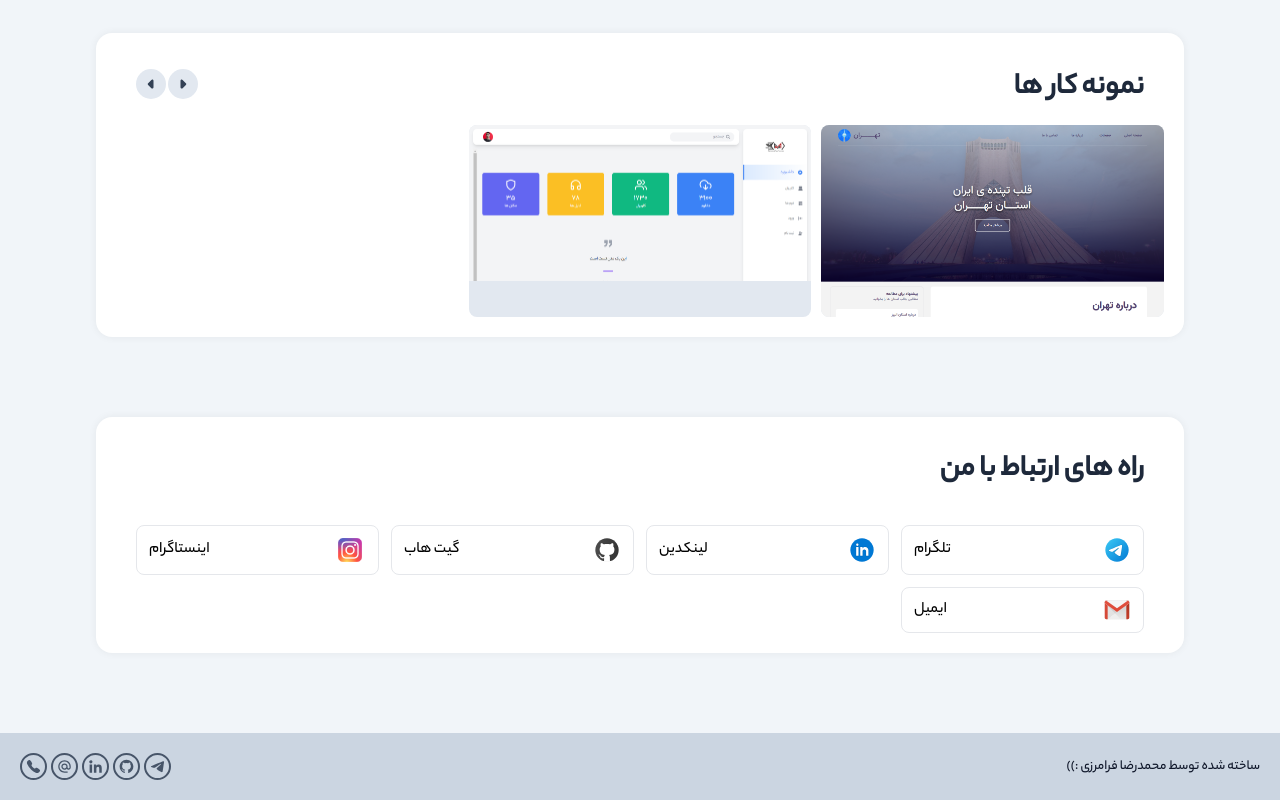
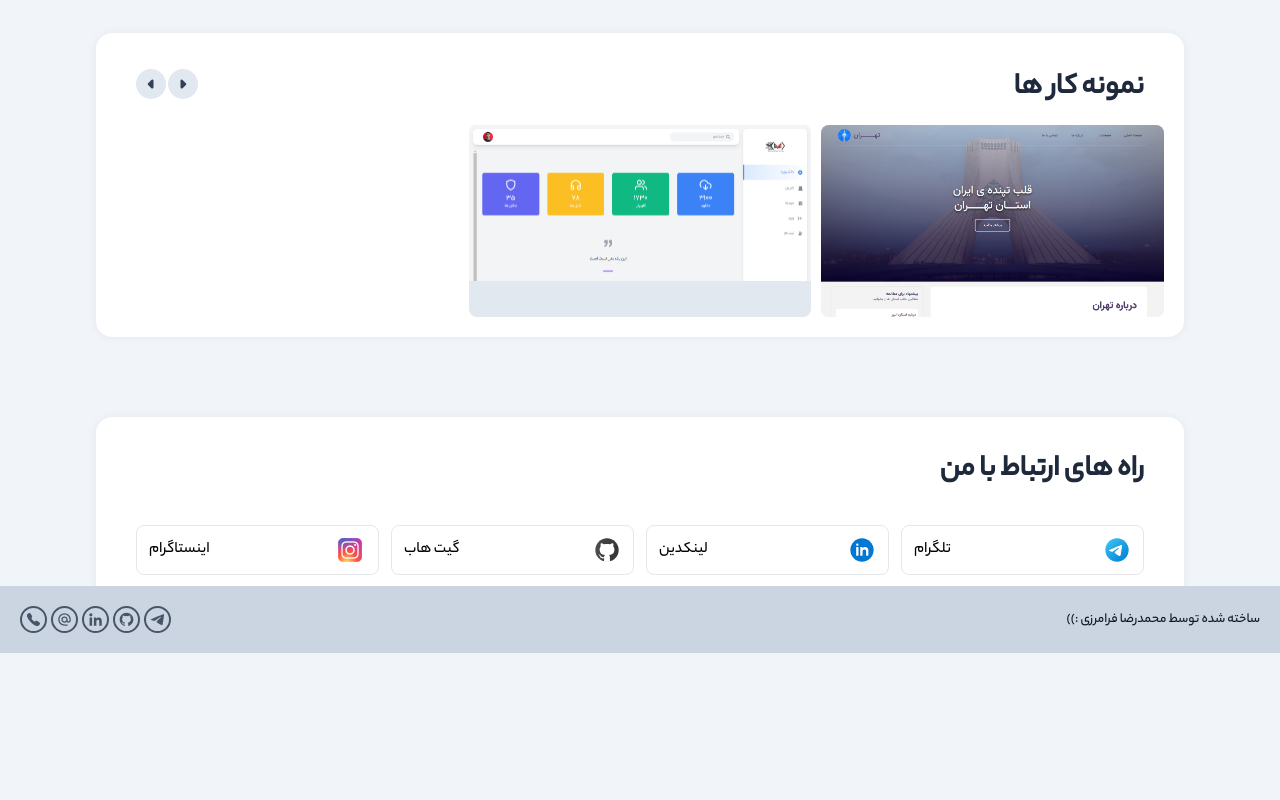
Before and after one commit to mohammadrezafaramarziii/MohammadrezaFaramarzi-Web, a website: page index.html in a window 1280 px wide. Shown: the part 1819-2619 px from the top of the page. After the commit the page ends 2472 px from the top, so only its background shows below. Drawn offline with nearby package versions, Linux system fonts and the light colour scheme.

Commit message:
Update V1.0.2
Fix bugs

```diff
--- a/index.html
+++ b/index.html
@@ -9,7 +9,7 @@
     <link rel="stylesheet" href="https://cdnjs.cloudflare.com/ajax/libs/OwlCarousel2/2.3.4/assets/owl.carousel.min.css" integrity="sha512-tS3S5qG0BlhnQROyJXvNjeEM4UpMXHrQfTGmbQ1gKmelCxlSEBUaxhRBj/EFTzpbP4RVSrpEikbmdJobCvhE3g==" crossorigin="anonymous" referrerpolicy="no-referrer" />
     <link rel="stylesheet" href="https://cdnjs.cloudflare.com/ajax/libs/OwlCarousel2/2.3.4/assets/owl.theme.default.min.css" integrity="sha512-sMXtMNL1zRzolHYKEujM2AqCLUR9F2C4/05cdbxjjLSRvMQIciEPCQZo++nk7go3BtSuK9kfa/s+a4f4i5pLkw==" crossorigin="anonymous" referrerpolicy="no-referrer" />
 </head>
-<body class="font-body h-full flex flex-col gap-20 bg-slate-100">
+<body class="font-body relative h-full flex flex-col gap-20 bg-slate-100">
 
     <!-- ---------- header start ---------- -->
     <header class="w-full">
@@ -600,7 +600,7 @@
 
 
     <!-- ----------- footer start ---------- -->
-    <footer class="bg-slate-300 flex flex-col-reverse md:flex-row items-center justify-between p-5 px-2 md:px-5 gap-3">
+    <footer class="absolute bottom-0 w-full bg-slate-300 flex flex-col-reverse md:flex-row items-center justify-between p-5 px-2 md:px-5 gap-3">
         <div>
             <p class="text-slate-900 text-sm">ساخته شده توسط محمدرضا فرامرزی :))</p>
         </div>
```
